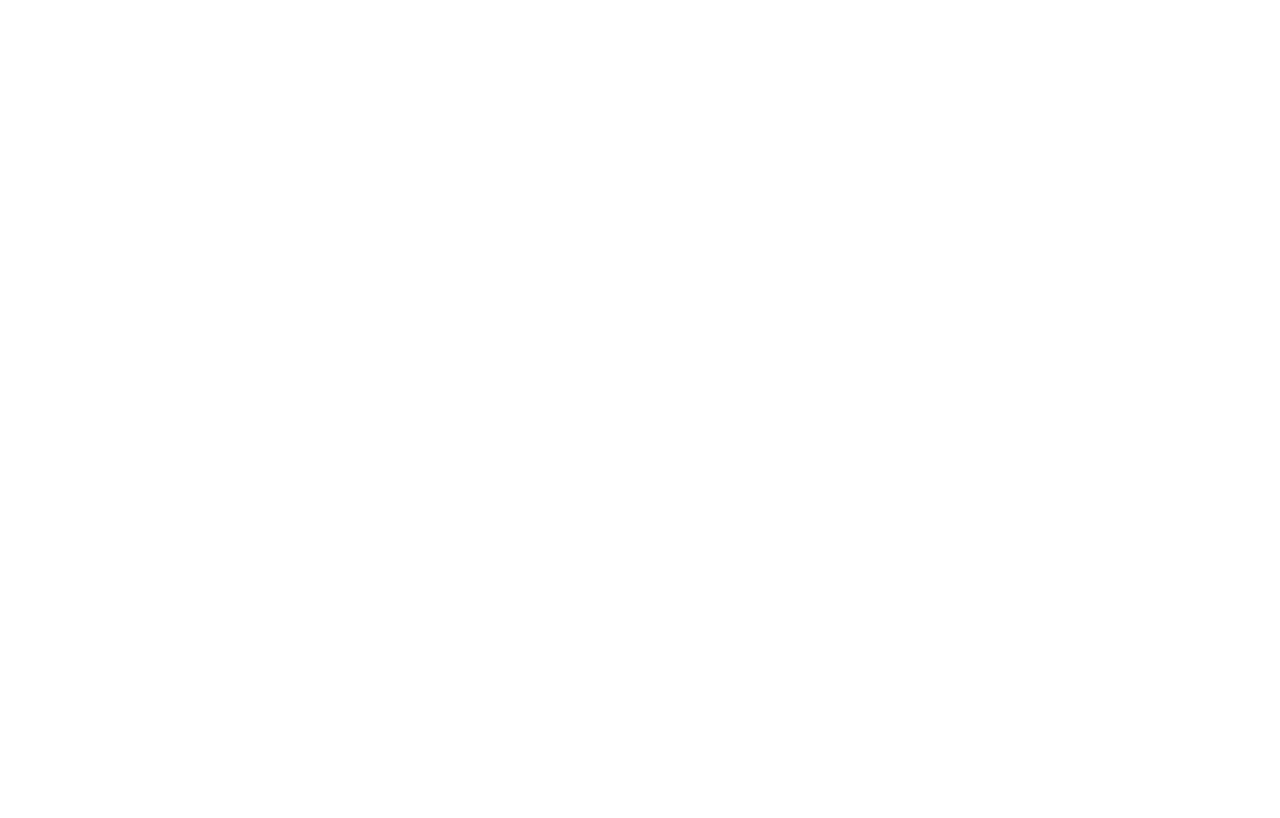
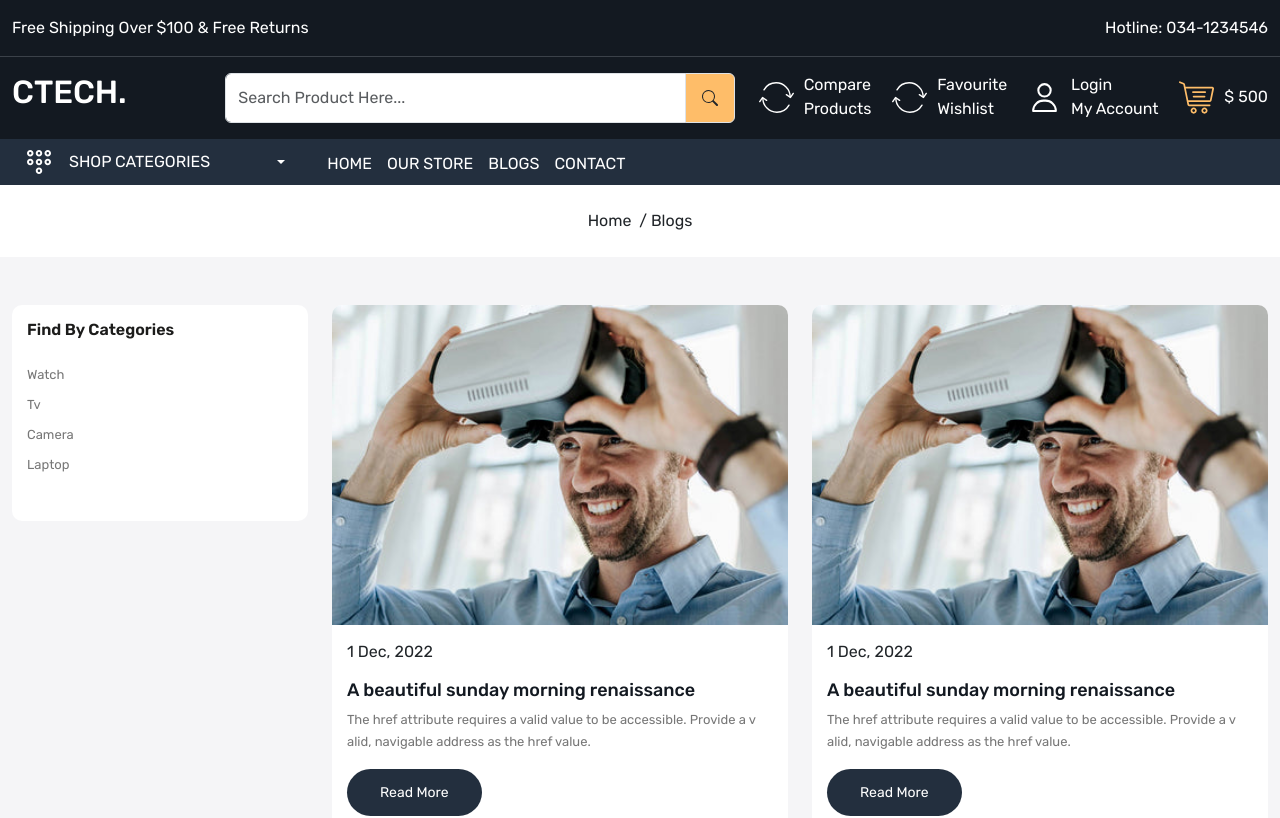
Before and after one commit to P-A-Chathura-Madhava/e_commerce_mern_frontend, a React (Create React App) app: page /blogs in a window 1280 px wide. Before the commit this address had no page. Shown: the top 818 px of the page. Built offline with nearby package versions, Linux system fonts and the light colour scheme.

Commit message:
apply blogs page

```diff
--- a/src/App.js
+++ b/src/App.js
@@ -6,6 +6,7 @@
 import About from "./pages/About";
 import Contact from "./pages/Contact";
 import OurStore from "./pages/OurStore";
+import Blog from "./pages/Blog";
 
 function App() {
   return (
@@ -17,6 +18,7 @@
             <Route path="about" element={<About/>}/>
             <Route path="contact" element={<Contact/>}/>
             <Route path="store" element={<OurStore/>}/>
+            <Route path="blogs" element={<Blog/>}/>
           </Route>
         </Routes>
       </BrowserRouter>
--- a/src/components/BlogCard.js
+++ b/src/components/BlogCard.js
@@ -3,24 +3,22 @@
 
 const BlogCart = () => {
   return (
-    <div className="col-3">
     <div className="blog-card">
       <div className="card-image">
-          <img src="images/blog-1.jpg" className="img-fluid" alt="" />
+        <img src="images/blog-1.jpg" className="img-fluid w-100" alt="" />
       </div>
       <div className="blog-content">
         <p className="date">1 Dec, 2022</p>
         <h5 className="title">A beautiful sunday morning renaissance</h5>
         <p className="desc">
-            The href attribute requires a valid value to be accessible. Provide
-            a v alid, navigable address as the href value.
+          The href attribute requires a valid value to be accessible. Provide a
+          v alid, navigable address as the href value.
         </p>
         <Link to="" className="button">
           Read More
         </Link>
       </div>
     </div>
-    </div>
   );
 };
 
--- a/src/components/Header.js
+++ b/src/components/Header.js
@@ -125,7 +125,7 @@
                   <div className="d-flex align-items-center gap-15">
                     <NavLink to="/">Home</NavLink>
                     <NavLink to="/store">Our Store</NavLink>
-                    <NavLink to="/">Blogs</NavLink>
+                    <NavLink to="/blogs">Blogs</NavLink>
                     <NavLink to="/">Contact</NavLink>
                   </div>
                 </div>
--- /dev/null
+++ b/src/pages/Blog.js
@@ -0,0 +1,50 @@
+import React from "react";
+import BreadCrumb from "../components/BreadCrumb";
+import Meta from "../components/Meta";
+import BlogCard from "../components/BlogCard"
+
+const Blog = () => {
+  return (
+    <>
+      <Meta title={"Blogs"} />
+      <BreadCrumb title="Blogs" />
+      <div className="blog-wrapper home-wrapper-2 py-5">
+        <div className="container-xxl">
+          <div className="row">
+            <div className="col-3">
+              <div className="filter-card mb-3">
+                <h3 className="filter-title">Find By Categories</h3>
+                <div>
+                  <ul className="ps-0">
+                    <li>Watch</li>
+                    <li>Tv</li>
+                    <li>Camera</li>
+                    <li>Laptop</li>
+                  </ul>
+                </div>
+              </div>
+            </div>
+            <div className="col-9">
+                <div className="row">
+                    <div className="col-6 mb-3">
+                    <BlogCard/>
+                    </div>
+                    <div className="col-6 mb-3">
+                    <BlogCard/>
+                    </div>
+                    <div className="col-6 mb-3">
+                    <BlogCard/>
+                    </div>
+                    <div className="col-6 mb-3">
+                    <BlogCard/>
+                    </div>
+                </div>
+            </div>
+          </div>
+        </div>
+      </div>
+    </>
+  );
+};
+
+export default Blog;
--- a/src/pages/Contact.js
+++ b/src/pages/Contact.js
@@ -2,7 +2,8 @@
 
 const Contact = () => {
   return (
-    <div>Contact</div>
+    <>
+    </>
   )
 }
 
--- a/src/pages/Home.js
+++ b/src/pages/Home.js
@@ -332,10 +332,21 @@
             <div className="col-12">
               <h3 className="section-heading">Our Latest Blogs</h3>
             </div>
+
+          </div>
+          <div className="row">
+            <div className="col-3">
             <BlogCard />
+            </div>
+            <div className="col-3">
             <BlogCard />
+            </div>
+            <div className="col-3">
             <BlogCard />
+            </div>
+            <div className="col-3">
             <BlogCard />
+            </div>
           </div>
         </div>
       </section>
```
Lines whose indentation alone changed are shown as unchanged.
